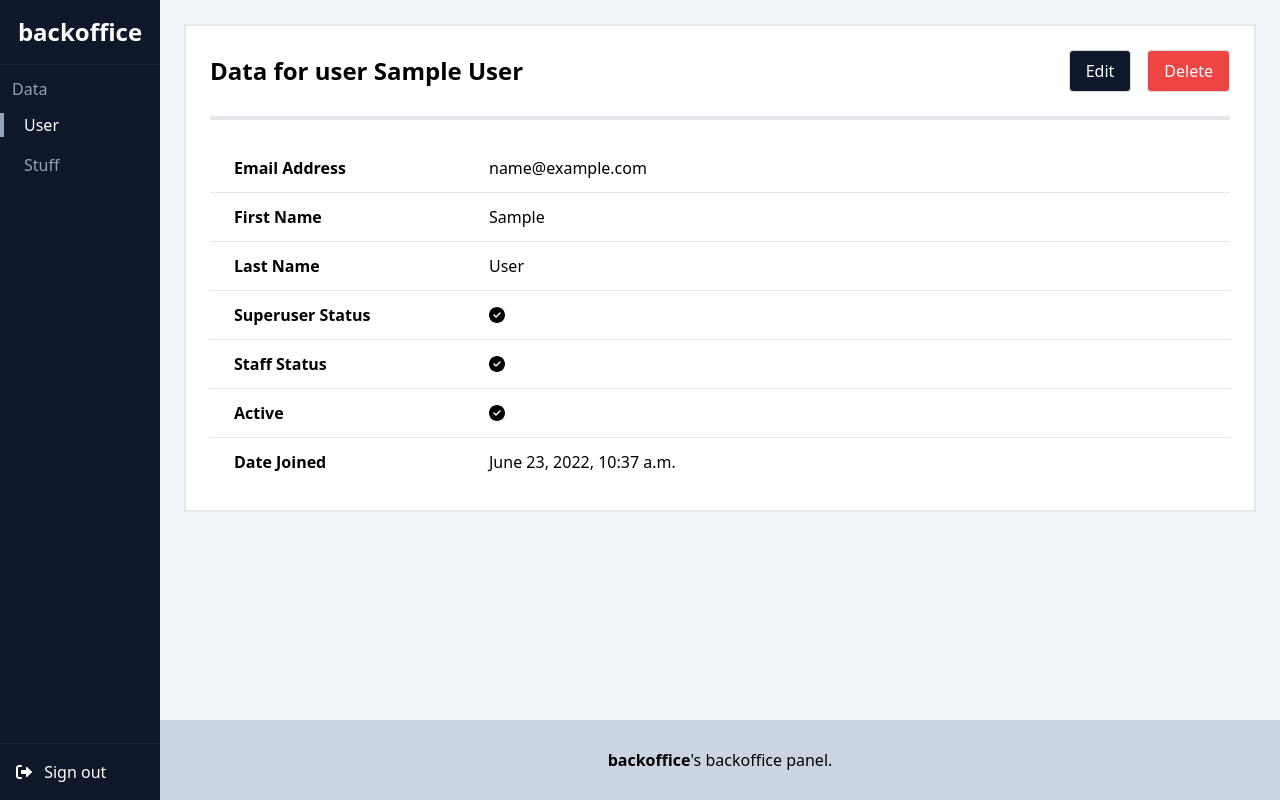
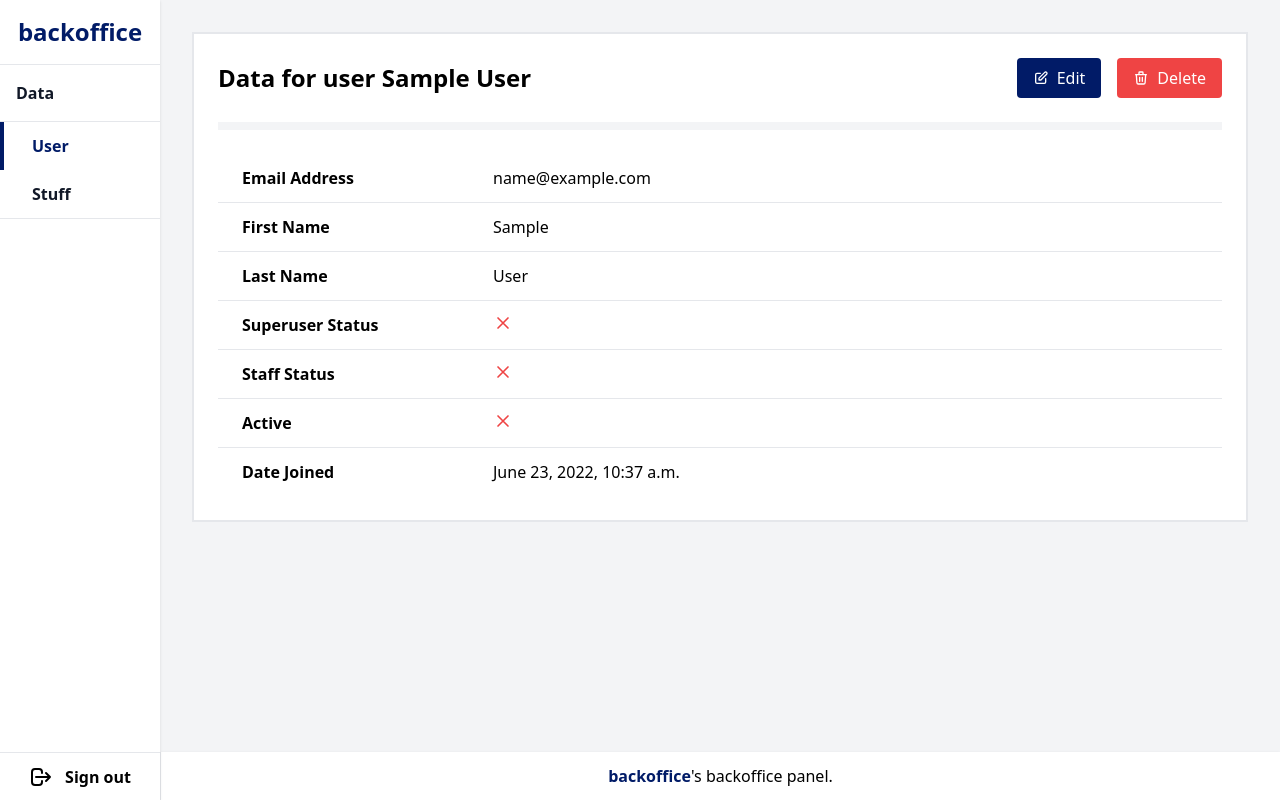
Before and after one commit to Dekalabs/django-backoffice-extensions, a Django app: page /backoffice/users/1/ in a window 1280 px wide. Run offline with Django 3.2, Linux system fonts and the light colour scheme; the visitor is signed in with stand-in values (Sample User, id 1); data comes from the database, SQL or seed files in the repository; some libraries are stand-ins or nearby versions.

Commit message:
feat: set primary and accent colors

```diff
--- a/backoffice_extensions/mixins.py
+++ b/backoffice_extensions/mixins.py
@@ -9,8 +9,9 @@ from django.urls import NoReverseMatch, reverse
 
 from backoffice_extensions.helpers import create_csv_from_data
 from backoffice_extensions.settings import (
-    PRIMARY_BG_COLOR,
+    LOGO,
     PRIMARY_COLOR,
+    ACCENT_COLOR,
     TITLE,
     URL_NAMESPACE,
 )
@@ -46,8 +47,9 @@ class BackOfficeViewMixin:
             sign_in = ""
         return {
             "backoffice_title": TITLE,
-            "backoffice_primary_bg_color": PRIMARY_BG_COLOR,
+            "backoffice_logo": LOGO,
             "backoffice_primary_color": PRIMARY_COLOR,
+            "backoffice_accent_color": ACCENT_COLOR,
             "index_url": index_url,
             "sign_out": sign_out,
             "sign_in": sign_in,
--- a/backoffice_extensions/templates/backoffice/base.html
+++ b/backoffice_extensions/templates/backoffice/base.html
@@ -10,7 +10,6 @@
     <title>{% block header_title %}{{ backoffice_title }}{% endblock header_title %}</title>
     {% block extra_header %}
         <script src="https://cdn.tailwindcss.com"></script>
-        <script defer src="https://use.fontawesome.com/releases/v6.1.1/js/all.js"></script>
         <script src="https://cdnjs.cloudflare.com/ajax/libs/Chart.js/2.7.3/Chart.bundle.min.js"></script>
         <script src="https://cdnjs.cloudflare.com/ajax/libs/Chart.js/2.7.3/Chart.min.js"></script>
         <style>
@@ -19,6 +18,20 @@
                 padding: 0.5rem 0.75rem !important;
                 border-radius: 0.25rem;
                 width: 100%;
+            }
+
+            .button[type=button],
+            .button[type=reset],
+            .button[type=submit],
+            .button {
+                border-radius: 0.25rem;
+                cursor: pointer;
+                display: flex;
+                justify-content: center;
+                align-items: center;
+                padding: .5em 1em;
+                white-space: nowrap;
+                gap: 0.5rem;
             }
 
             .success {
@@ -33,17 +46,24 @@
                 background-color: #ff4444;
             }
 
-            .button {
-                background-color: #fff;
-                border-color: #dbdbdb;
-                border-width: 1px;
-                border-radius: 0.25rem;
-                color: #363636;
-                cursor: pointer;
-                justify-content: center;
-                padding: .5em 1em;
-                text-align: center;
-                white-space: nowrap;
+            .bg-primary {
+                background-color: {{ backoffice_primary_color }} !important;
+            }
+
+            .text-primary {
+                color: {{ backoffice_primary_color }} !important;
+            }
+
+            .border-primary {
+                border-color: {{ backoffice_primary_color }} !important;
+            }
+
+            .bg-accent {
+                background-color: {{ backoffice_accent_color }} !important;
+            }
+
+            .text-accent {
+                color: {{ backoffice_accent_color }} !important;
             }
         </style>
     {% endblock extra_header %}
--- a/backoffice_extensions/templates/backoffice/bases/detail.html
+++ b/backoffice_extensions/templates/backoffice/bases/detail.html
@@ -16,7 +16,7 @@
             </div>
         </div>
 
-        <hr class="border-2 my-6">
+        <hr class="border-4 my-6 border-gray-100">
 
         {% for field in fields %}
             <div class="grid grid-cols-4">
--- a/backoffice_extensions/templates/backoffice/index.html
+++ b/backoffice_extensions/templates/backoffice/index.html
@@ -3,7 +3,7 @@
 {% load i18n %}
 
 {% block content %}
-    <div class="border-2 p-6 bg-white">
+    <div class="rounded shadow p-6 bg-white">
         <div class="font-bold text-2xl">
             {% blocktrans %}Welcome to {{ backoffice_title }}'s backoffice panel{% endblocktrans %}
         </div>
--- a/backoffice_extensions/templates/backoffice/layouts/default.html
+++ b/backoffice_extensions/templates/backoffice/layouts/default.html
@@ -4,33 +4,41 @@
 
 {% block body %}
   <div class="h-screen w-full grid grid-cols-8">
-    <div class="col-span-1 bg-slate-900">
+    <div class="col-span-1 bg-white z-10 shadow">
         {% block sidebar %}
             <aside class="flex flex-col justify-between h-full">
-                <div class="flex justify-center items-center border-b border-slate-50/[0.06]">
-                    <a href="{{ index_url }}" class="text-white text-2xl font-bold p-4">
-                        {{ backoffice_title }}
+                <div class="flex justify-center items-center border-b border-gray-200">
+                    <a href="{{ index_url }}" class="text-primary text-2xl font-bold p-4">
+                        {% if backoffice_logo %}
+                            <img src="{{ backoffice_logo }}" alt="{{ backoffice_title }}" class="h-8" />
+                        {% else %}
+                            {{ backoffice_title }}
+                        {% endif %}
                     </a>
                 </div>
 
                 {% sidebar_menu %}
 
-                <div class="p-4 border-t border-slate-50/[0.06]">
-                    <a href="{{ sign_out }}" class="text-white">
-                        <i class="fas fa-sign-out-alt"></i>
-                        <span class="pl-2">{% trans "Sign out" %}</span>
+                <div class="flex items-center justify-center border-t border-gray-200 min-h-[6vh] h-[6vh]">
+                    <a href="{{ sign_out }}" class="font-semibold flex gap-3 items-center">
+                        <svg class="h-6 w-6" fill="none" viewBox="0 0 24 24" stroke="currentColor" stroke-width="2">
+                            <path stroke-linecap="round" stroke-linejoin="round" d="M17 16l4-4m0 0l-4-4m4 4H7m6 4v1a3 3 0 01-3 3H6a3 3 0 01-3-3V7a3 3 0 013-3h4a3 3 0 013 3v1" />
+                        </svg>
+                        {% trans "Sign out" %}
                     </a>
                 </div>
             </aside>
         {% endblock sidebar %}
     </div>
     <div class="col-span-7 main-wrapper overflow-auto">
-        <div class="min-h-[90vh] p-6 bg-slate-100">
+        <div class="min-h-[94vh] p-8 bg-gray-100">
             {% for message in messages %}
                 <div class="p-4 mb-4 text-white flex justify-between {% if message.tags %}{{ message.tags }}{% endif %}">
                     {{ message }}
                     <button onclick="this.parentElement.style.display='none'">
-                        <i class="fa-solid fa-xmark"></i>
+                        <svg class="h-6 w-6" fill="none" viewBox="0 0 24 24" stroke="currentColor" strokeWidth={2}>
+                            <path strokeLinecap="round" strokeLinejoin="round" d="M6 18L18 6M6 6l12 12" />
+                        </svg>
                     </button>
                 </div>
             {% endfor %}
@@ -42,9 +50,9 @@
         </div>
 
         {% block footer %}
-            <footer class="flex justify-center items-center bg-slate-300 h-[10vh]">
+            <footer class="flex justify-center items-center bg-white shadow min-h-[6vh] h-[6vh] border-l border-gray-200">
                 {% blocktrans %}
-                    <strong>{{ backoffice_title }}</strong>'s backoffice panel.
+                    <span class="font-bold text-primary">{{ backoffice_title }}</span>'s backoffice panel.
                 {% endblocktrans %}
             </footer>
         {% endblock footer %}
--- a/backoffice_extensions/templates/backoffice/partials/delete_confirmation.html
+++ b/backoffice_extensions/templates/backoffice/partials/delete_confirmation.html
@@ -19,9 +19,11 @@
               </div>
             </div>
           </div>
-          <div class="bg-gray-50 px-4 py-3 sm:px-6 sm:flex sm:flex-row-reverse">
-            <a href="{{ delete_url }}" class="w-full inline-flex justify-center rounded-md border border-transparent shadow-sm px-4 py-2 bg-red-600 text-base font-medium text-white hover:bg-red-700 focus:outline-none focus:ring-2 focus:ring-offset-2 focus:ring-red-500 sm:ml-3 sm:w-auto sm:text-sm">{% trans "Delete" %}</a>
-            <button id="cancel" class="mt-3 w-full inline-flex justify-center rounded-md border border-gray-300 shadow-sm px-4 py-2 bg-white text-base font-medium text-gray-700 hover:bg-gray-50 focus:outline-none focus:ring-2 focus:ring-offset-2 focus:ring-indigo-500 sm:mt-0 sm:ml-3 sm:w-auto sm:text-sm">{% trans "Cancel" %}</button>
+          <div class="bg-gray-50 px-4 py-3 sm:px-6 sm:flex sm:flex-row-reverse gap-4">
+            <a href="{{ delete_url }}" class="button bg-red-600 text-white">
+              {% trans "Delete" %}
+            </a>
+            <button id="cancel" class="button bg-white border">{% trans "Cancel" %}</button>
           </div>
         </div>
       </div>
--- a/backoffice_extensions/templates/backoffice/partials/menu.html
+++ b/backoffice_extensions/templates/backoffice/partials/menu.html
@@ -1,12 +1,12 @@
-{% for section, entries in sidebar %}
 <div class="h-full">
-    <p class="p-3 text-slate-400">{{ section }}</p>
-    <div class="text-slate-400 flex flex-col gap-4">
-        {% for url, label, active in entries %}
-            <a href="{{ url }}" class="{% if active %}text-white border-l-4 border-slate-400 pl-5{% else %}pl-6{% endif %}">
-                {{ label }}
-            </a>
-        {% endfor %}
-    </div>
+    {% for section, entries in sidebar %}
+        <p class="p-4 text-gray-900 font-bold border-b border-gray-200">{{ section }}</p>
+        <div class="text-gray-900 flex flex-col font-semibold border-b border-gray-200">
+            {% for url, label, active in entries %}
+                <a href="{{ url }}" class="py-3 {% if active %}text-primary border-l-4 border-primary pl-7{% else %}pl-8{% endif %}">
+                    {{ label }}
+                </a>
+            {% endfor %}
+        </div>
+    {% endfor %}
 </div>
-{% endfor %}
--- a/backoffice_extensions/templates/backoffice/partials/search.html
+++ b/backoffice_extensions/templates/backoffice/partials/search.html
@@ -3,7 +3,9 @@
   <div class="relative">
     <input type="text" placeholder="{% trans "Search" %}..." name="search" value="{{ search }}">
     <div class="absolute right-0 inline-flex h-10 w-10 cursor-pointer items-center justify-center text-gray-400">
-      <i class="fas fa-search"></i>
+      <svg class="h-5 w-5" fill="none" viewBox="0 0 24 24" stroke="currentColor" stroke-width="2">
+        <path stroke-linecap="round" stroke-linejoin="round" d="M21 21l-6-6m2-5a7 7 0 11-14 0 7 7 0 0114 0z" />
+      </svg>
     </div>
   </div>
 </form>
--- a/backoffice_extensions/templatetags/backoffice.py
+++ b/backoffice_extensions/templatetags/backoffice.py
@@ -11,8 +11,6 @@ from django.utils.safestring import mark_safe
 
 from backoffice_extensions.helpers import StatisticsValue
 from backoffice_extensions.settings import (
-    BOOLEAN_FALSE_ICON_CLASSES,
-    BOOLEAN_TRUE_ICON_CLASSES,
     DETAILS_URLS,
     NO_IMAGE_VALUE,
     NONE_VALUE,
@@ -65,9 +63,13 @@ def sidebar_menu(context):
 @register.filter
 def boolean_icon(value):
     """Gets an icon for given boolean value."""
-    result = f'<i class="{BOOLEAN_FALSE_ICON_CLASSES}"></i>'
-    if value:
-        result = f'<i class="{BOOLEAN_TRUE_ICON_CLASSES}"></i>'
+    result = f"""
+    <span class="{'text-red-500' if value else 'text-green-600' }">
+        <svg class="h-5 w-5" fill="none" viewBox="0 0 24 24" stroke="currentColor" stroke-width="2">
+            <path stroke-linecap="round" stroke-linejoin="round" d="{'M6 18L18 6M6 6l12 12' if value else 'M5 13l4 4L19 7' }" />
+        </svg>
+    </span>
+    """
     return mark_safe(result)
 
 
--- a/tests/backoffice/templates/backoffice/users/detail.html
+++ b/tests/backoffice/templates/backoffice/users/detail.html
@@ -7,10 +7,16 @@
 {% endblock title %}
 
 {% block actions %}
-    <a class="button text-white bg-slate-900" href="{% url "backoffice:user-edit" pk=instance.pk %}">
+    <a class="button bg-primary text-accent" href="{% url "backoffice:user-edit" pk=instance.pk %}">
+        <svg class="h-4 w-4" fill="none" viewBox="0 0 24 24" stroke="currentColor" stroke-width="2">
+            <path stroke-linecap="round" stroke-linejoin="round" d="M11 5H6a2 2 0 00-2 2v11a2 2 0 002 2h11a2 2 0 002-2v-5m-1.414-9.414a2 2 0 112.828 2.828L11.828 15H9v-2.828l8.586-8.586z" />
+        </svg>
         {% trans "Edit" %}
     </a>
-    <button id="delete" class="button text-white bg-red-500">
+    <button id="delete" class="button text-accent bg-red-500">
+        <svg class="h-4 w-4" fill="none" viewBox="0 0 24 24" stroke="currentColor" stroke-width="2">
+            <path stroke-linecap="round" stroke-linejoin="round" d="M19 7l-.867 12.142A2 2 0 0116.138 21H7.862a2 2 0 01-1.995-1.858L5 7m5 4v6m4-6v6m1-10V4a1 1 0 00-1-1h-4a1 1 0 00-1 1v3M4 7h16" />
+          </svg>
         {% trans "Delete" %}
     </button>
 {% endblock actions %}
```
Also changed, not shown: backoffice_extensions/settings.py (+3 -12 lines), backoffice_extensions/templates/backoffice/bases/form.html (+8 -3 lines), backoffice_extensions/templates/backoffice/bases/list.html (+10 -7 lines), backoffice_extensions/templates/backoffice/partials/filters.html (+5 -5 lines), tests/backoffice/templates/backoffice/auth/sign_in.html (+1 -1 lines), tests/backoffice/templates/backoffice/stuff/detail.html (+1 -1 lines), tests/backoffice/templates/backoffice/stuff/list.html (+1 -1 lines), tests/backoffice/templates/backoffice/users/edit.html (+1 -1 lines), tests/backoffice/templates/backoffice/users/list.html (+10 -2 lines), 1 other file.
